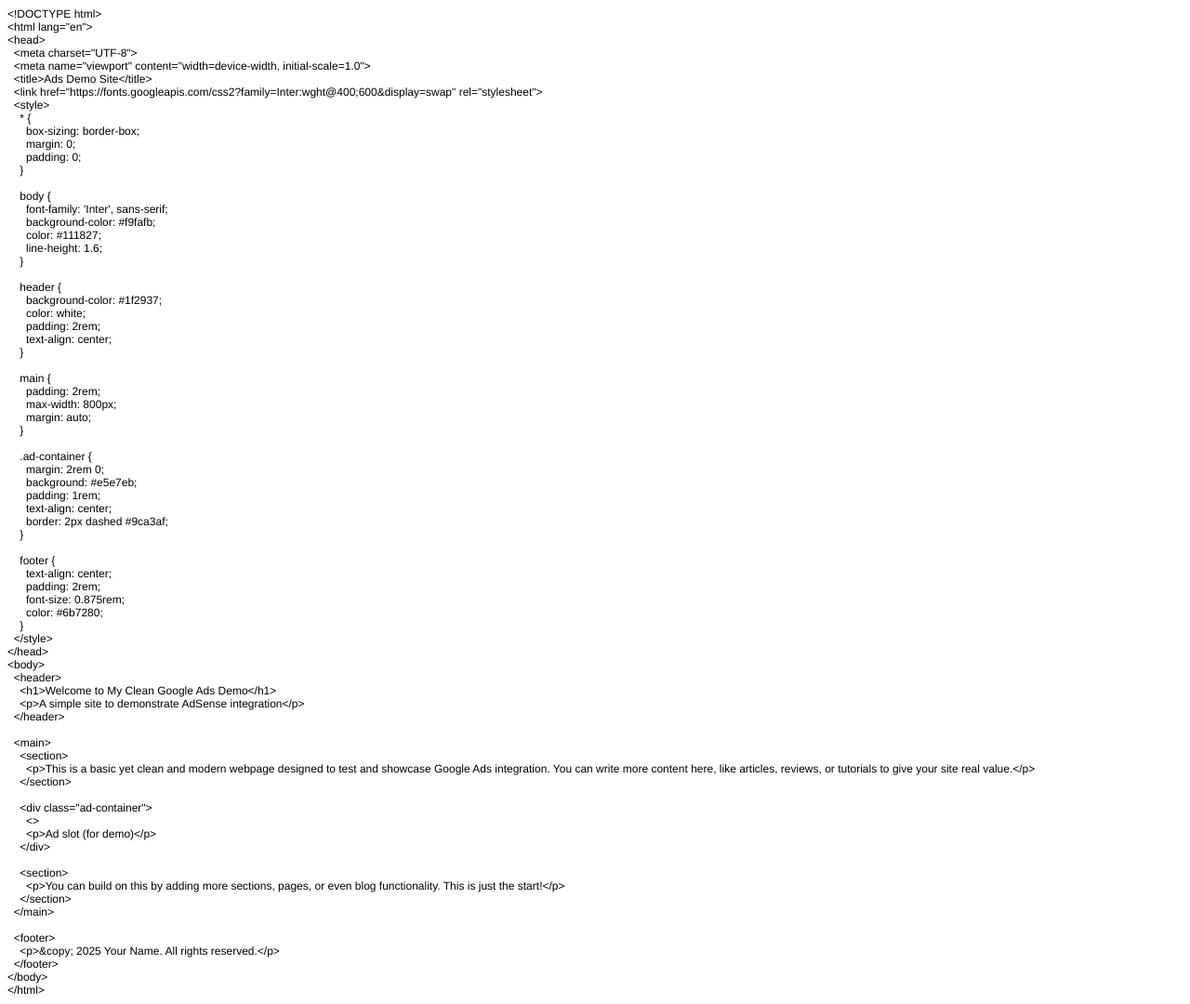
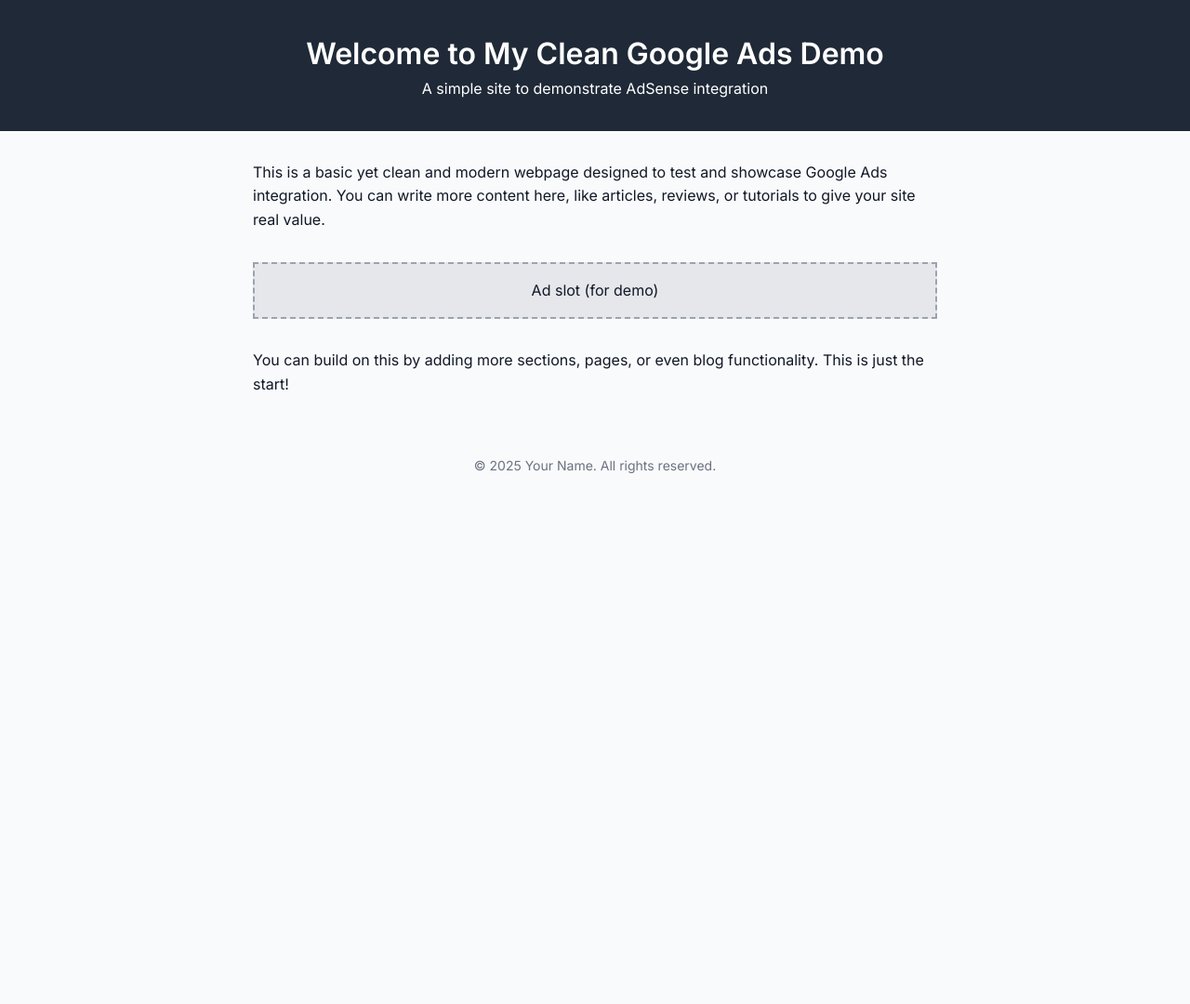
Before and after one commit to Tbrumfield93/google-ads-demo, a plain HTML site: page google ads demo.html in a window 1280 px wide. Shown: the whole page at 93% size. After the commit the page ends 800 px from the top, so only its background shows below. Drawn offline with Linux system fonts and the light colour scheme.

Commit message:
Update google ads demo.html

```diff
--- a/google ads demo.html
+++ b/google ads demo.html
@@ -1,93 +1,77 @@
-<!DOCTYPE html PUBLIC "-//W3C//DTD HTML 4.01//EN" "http://www.w3.org/TR/html4/strict.dtd">
-<html>
+<!DOCTYPE html>
+<html lang="en">
 <head>
-  <meta http-equiv="Content-Type" content="text/html; charset=utf-8">
-  <meta http-equiv="Content-Style-Type" content="text/css">
-  <title></title>
-  <meta name="Generator" content="Cocoa HTML Writer">
-  <meta name="CocoaVersion" content="2575.6">
-  <style type="text/css">
-    p.p1 {margin: 0.0px 0.0px 0.0px 0.0px; font: 12.0px Helvetica}
-    p.p2 {margin: 0.0px 0.0px 0.0px 0.0px; font: 12.0px Helvetica; min-height: 14.0px}
+  <meta charset="UTF-8">
+  <meta name="viewport" content="width=device-width, initial-scale=1.0">
+  <title>Ads Demo Site</title>
+  <link href="https://fonts.googleapis.com/css2?family=Inter:wght@400;600&display=swap" rel="stylesheet">
+  <style>
+    * {
+      box-sizing: border-box;
+      margin: 0;
+      padding: 0;
+    }
+
+    body {
+      font-family: 'Inter', sans-serif;
+      background-color: #f9fafb;
+      color: #111827;
+      line-height: 1.6;
+    }
+
+    header {
+      background-color: #1f2937;
+      color: white;
+      padding: 2rem;
+      text-align: center;
+    }
+
+    main {
+      padding: 2rem;
+      max-width: 800px;
+      margin: auto;
+    }
+
+    .ad-container {
+      margin: 2rem 0;
+      background: #e5e7eb;
+      padding: 1rem;
+      text-align: center;
+      border: 2px dashed #9ca3af;
+    }
+
+    footer {
+      text-align: center;
+      padding: 2rem;
+      font-size: 0.875rem;
+      color: #6b7280;
+    }
   </style>
 </head>
 <body>
-<p class="p1">&lt;!DOCTYPE html&gt;</p>
-<p class="p1">&lt;html lang="en"&gt;</p>
-<p class="p1">&lt;head&gt;</p>
-<p class="p1"><span class="Apple-converted-space">  </span>&lt;meta charset="UTF-8"&gt;</p>
-<p class="p1"><span class="Apple-converted-space">  </span>&lt;meta name="viewport" content="width=device-width, initial-scale=1.0"&gt;</p>
-<p class="p1"><span class="Apple-converted-space">  </span>&lt;title&gt;Ads Demo Site&lt;/title&gt;</p>
-<p class="p1"><span class="Apple-converted-space">  </span>&lt;link href="https://fonts.googleapis.com/css2?family=Inter:wght@400;600&amp;display=swap" rel="stylesheet"&gt;</p>
-<p class="p1"><span class="Apple-converted-space">  </span>&lt;style&gt;</p>
-<p class="p1"><span class="Apple-converted-space">    </span>* {</p>
-<p class="p1"><span class="Apple-converted-space">      </span>box-sizing: border-box;</p>
-<p class="p1"><span class="Apple-converted-space">      </span>margin: 0;</p>
-<p class="p1"><span class="Apple-converted-space">      </span>padding: 0;</p>
-<p class="p1"><span class="Apple-converted-space">    </span>}</p>
-<p class="p2"><br></p>
-<p class="p1"><span class="Apple-converted-space">    </span>body {</p>
-<p class="p1"><span class="Apple-converted-space">      </span>font-family: 'Inter', sans-serif;</p>
-<p class="p1"><span class="Apple-converted-space">      </span>background-color: #f9fafb;</p>
-<p class="p1"><span class="Apple-converted-space">      </span>color: #111827;</p>
-<p class="p1"><span class="Apple-converted-space">      </span>line-height: 1.6;</p>
-<p class="p1"><span class="Apple-converted-space">    </span>}</p>
-<p class="p2"><br></p>
-<p class="p1"><span class="Apple-converted-space">    </span>header {</p>
-<p class="p1"><span class="Apple-converted-space">      </span>background-color: #1f2937;</p>
-<p class="p1"><span class="Apple-converted-space">      </span>color: white;</p>
-<p class="p1"><span class="Apple-converted-space">      </span>padding: 2rem;</p>
-<p class="p1"><span class="Apple-converted-space">      </span>text-align: center;</p>
-<p class="p1"><span class="Apple-converted-space">    </span>}</p>
-<p class="p2"><br></p>
-<p class="p1"><span class="Apple-converted-space">    </span>main {</p>
-<p class="p1"><span class="Apple-converted-space">      </span>padding: 2rem;</p>
-<p class="p1"><span class="Apple-converted-space">      </span>max-width: 800px;</p>
-<p class="p1"><span class="Apple-converted-space">      </span>margin: auto;</p>
-<p class="p1"><span class="Apple-converted-space">    </span>}</p>
-<p class="p2"><br></p>
-<p class="p1"><span class="Apple-converted-space">    </span>.ad-container {</p>
-<p class="p1"><span class="Apple-converted-space">      </span>margin: 2rem 0;</p>
-<p class="p1"><span class="Apple-converted-space">      </span>background: #e5e7eb;</p>
-<p class="p1"><span class="Apple-converted-space">      </span>padding: 1rem;</p>
-<p class="p1"><span class="Apple-converted-space">      </span>text-align: center;</p>
-<p class="p1"><span class="Apple-converted-space">      </span>border: 2px dashed #9ca3af;</p>
-<p class="p1"><span class="Apple-converted-space">    </span>}</p>
-<p class="p2"><br></p>
-<p class="p1"><span class="Apple-converted-space">    </span>footer {</p>
-<p class="p1"><span class="Apple-converted-space">      </span>text-align: center;</p>
-<p class="p1"><span class="Apple-converted-space">      </span>padding: 2rem;</p>
-<p class="p1"><span class="Apple-converted-space">      </span>font-size: 0.875rem;</p>
-<p class="p1"><span class="Apple-converted-space">      </span>color: #6b7280;</p>
-<p class="p1"><span class="Apple-converted-space">    </span>}</p>
-<p class="p1"><span class="Apple-converted-space">  </span>&lt;/style&gt;</p>
-<p class="p1">&lt;/head&gt;</p>
-<p class="p1">&lt;body&gt;</p>
-<p class="p1"><span class="Apple-converted-space">  </span>&lt;header&gt;</p>
-<p class="p1"><span class="Apple-converted-space">    </span>&lt;h1&gt;Welcome to My Clean Google Ads Demo&lt;/h1&gt;</p>
-<p class="p1"><span class="Apple-converted-space">    </span>&lt;p&gt;A simple site to demonstrate AdSense integration&lt;/p&gt;</p>
-<p class="p1"><span class="Apple-converted-space">  </span>&lt;/header&gt;</p>
-<p class="p2"><br></p>
-<p class="p1"><span class="Apple-converted-space">  </span>&lt;main&gt;</p>
-<p class="p1"><span class="Apple-converted-space">    </span>&lt;section&gt;</p>
-<p class="p1"><span class="Apple-converted-space">      </span>&lt;p&gt;This is a basic yet clean and modern webpage designed to test and showcase Google Ads integration. You can write more content here, like articles, reviews, or tutorials to give your site real value.&lt;/p&gt;</p>
-<p class="p1"><span class="Apple-converted-space">    </span>&lt;/section&gt;</p>
-<p class="p2"><br></p>
-<p class="p1"><span class="Apple-converted-space">    </span>&lt;div class="ad-container"&gt;</p>
-<p class="p1"><span class="Apple-converted-space">      </span>&lt;<script async src="https://pagead2.googlesyndication.com/pagead/js/adsbygoogle.js?client=ca-pub-7210478255412119"
-     crossorigin="anonymous"></script>&gt;</p>
-<p class="p1"><span class="Apple-converted-space">      </span>&lt;p&gt;Ad slot (for demo)&lt;/p&gt;</p>
-<p class="p1"><span class="Apple-converted-space">    </span>&lt;/div&gt;</p>
-<p class="p2"><br></p>
-<p class="p1"><span class="Apple-converted-space">    </span>&lt;section&gt;</p>
-<p class="p1"><span class="Apple-converted-space">      </span>&lt;p&gt;You can build on this by adding more sections, pages, or even blog functionality. This is just the start!&lt;/p&gt;</p>
-<p class="p1"><span class="Apple-converted-space">    </span>&lt;/section&gt;</p>
-<p class="p1"><span class="Apple-converted-space">  </span>&lt;/main&gt;</p>
-<p class="p2"><br></p>
-<p class="p1"><span class="Apple-converted-space">  </span>&lt;footer&gt;</p>
-<p class="p1"><span class="Apple-converted-space">    </span>&lt;p&gt;&amp;copy; 2025 Your Name. All rights reserved.&lt;/p&gt;</p>
-<p class="p1"><span class="Apple-converted-space">  </span>&lt;/footer&gt;</p>
-<p class="p1">&lt;/body&gt;</p>
-<p class="p1">&lt;/html&gt;</p>
+  <header>
+    <h1>Welcome to My Clean Google Ads Demo</h1>
+    <p>A simple site to demonstrate AdSense integration</p>
+  </header>
+
+  <main>
+    <section>
+      <p>This is a basic yet clean and modern webpage designed to test and showcase Google Ads integration. You can write more content here, like articles, reviews, or tutorials to give your site real value.</p>
+    </section>
+
+    <div class="ad-container">
+      <script async src="https://pagead2.googlesyndication.com/pagead/js/adsbygoogle.js?client=ca-pub-7210478255412119"
+     crossorigin="anonymous"></script>
+      <p>Ad slot (for demo)</p>
+    </div>
+
+    <section>
+      <p>You can build on this by adding more sections, pages, or even blog functionality. This is just the start!</p>
+    </section>
+  </main>
+
+  <footer>
+    <p>&copy; 2025 Your Name. All rights reserved.</p>
+  </footer>
 </body>
 </html>
```
